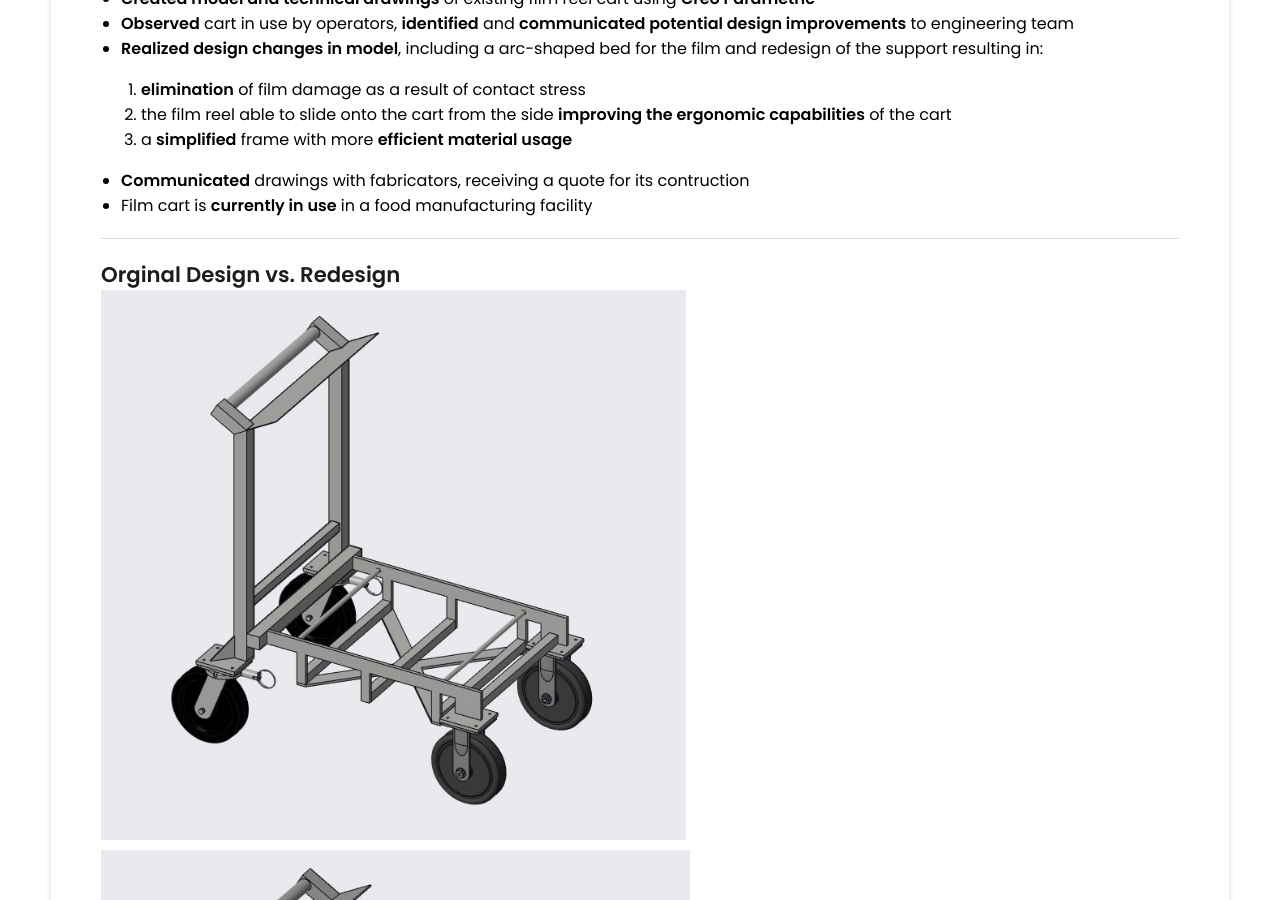
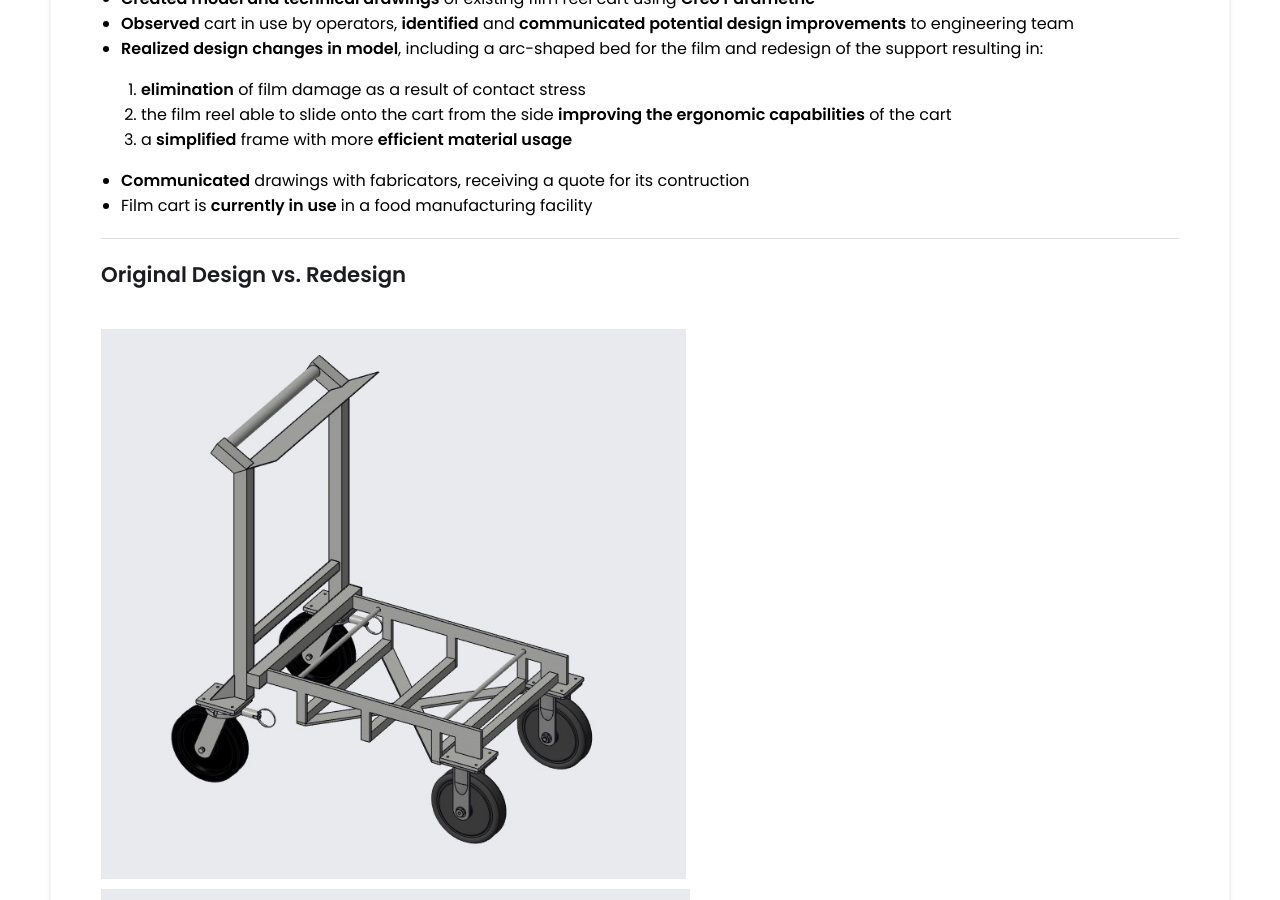
Before and after one commit to owenpickart/owenpickart.github.io, a Jekyll site: the page built from _projects/film_reel_cart/index.md, in a window 1280 px wide and 900 px high, scrolled down 774 px. Built offline with Jekyll 4.4.1, drawn with Linux system fonts in a browser that asks for light colours.

Commit message:
Update index.md

```diff
--- a/_projects/film_reel_cart/index.md
+++ b/_projects/film_reel_cart/index.md
@@ -18,8 +18,8 @@ main-image: /creo.jpg
 
 ---
 
-## Orginal Design vs. Redesign
-
+## Original Design vs. Redesign
+<br>
 {% include image-gallery.html images="origfilmcart.jpg, newfilmcart.jpg" height="550" %}
 
 ---
```
